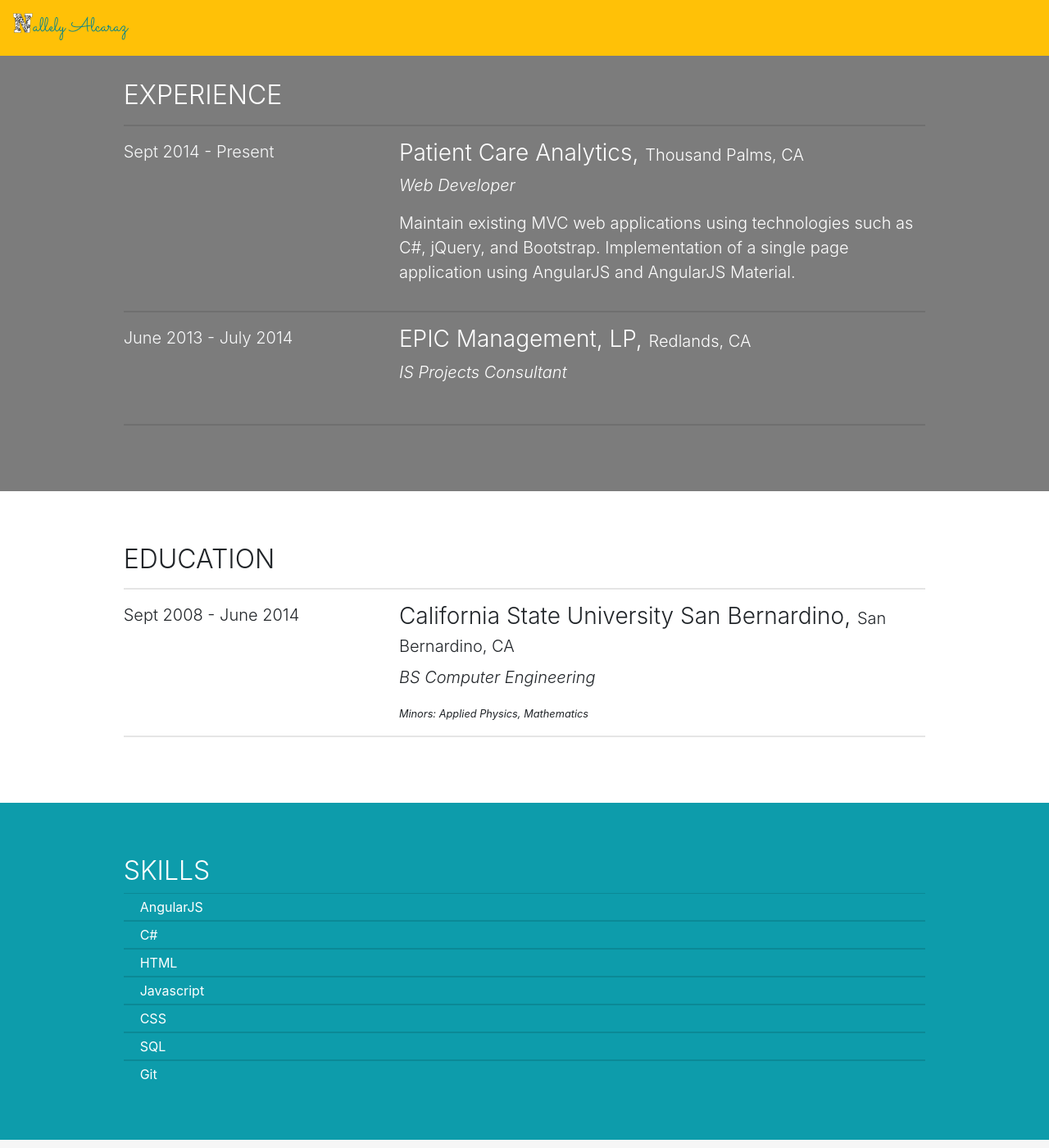
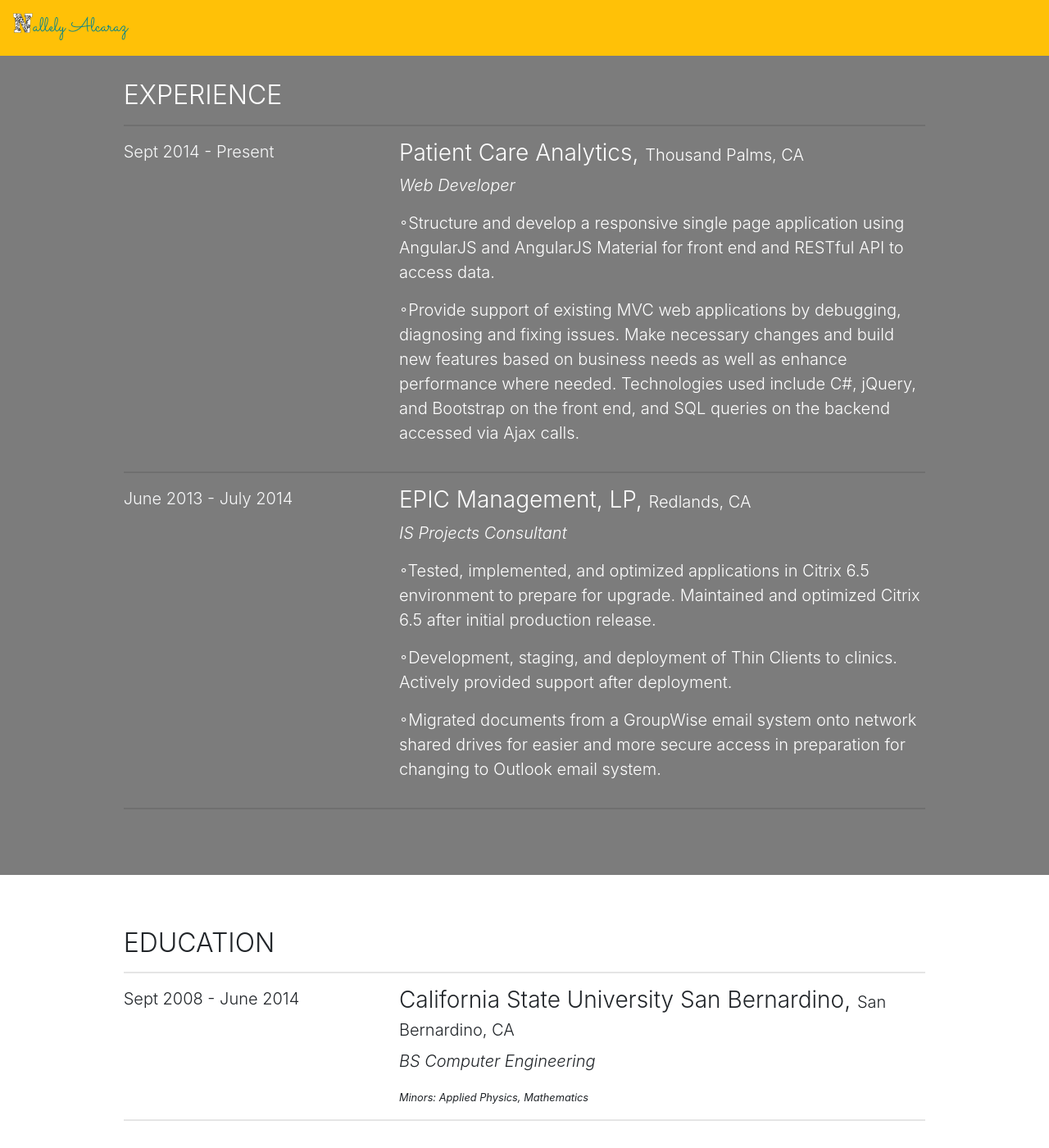
Before and after one commit to nalcaraz/nalcaraz.github.io, a Jekyll site: the page built from index.html, in a window 1280 px wide and 1400 px high, scrolled down 1065 px. Shown: the whole window at 82% size. Built offline with Jekyll 4.4.1, drawn with Linux system fonts in a browser that asks for light colours.

Commit message:
refactor(experience): add more information regarding work responsibilities

```diff
--- a/_data/experience.json
+++ b/_data/experience.json
@@ -3,15 +3,21 @@
     "company": "Patient Care Analytics",
     "dates": "Sept 2014 - Present",
     "location": "Thousand Palms, CA",
-    "responsibilities":
-      "Maintain existing MVC web applications using technologies such as C#, jQuery, and Bootstrap. Implementation of a single page application using AngularJS and AngularJS Material.",
+    "responsibilities": [
+      "Structure and develop a responsive single page application using AngularJS and AngularJS Material for front end and RESTful API to access data. ",
+      "Provide support of existing MVC web applications by debugging, diagnosing and fixing issues. Make necessary changes and build new features based on business needs as well as enhance performance where needed. Technologies used include C#, jQuery, and Bootstrap on the front end, and SQL queries on the backend accessed via Ajax calls. "
+    ],
     "title": "Web Developer"
   },
   {
     "company": "EPIC Management, LP",
     "dates": "June 2013 - July 2014",
     "location": "Redlands, CA",
-    "responsibilities": "",
+    "responsibilities": [
+      "Tested, implemented, and optimized applications in Citrix 6.5 environment to prepare for upgrade. Maintained and optimized Citrix 6.5 after initial production release.",
+      "Development, staging, and deployment of Thin Clients to clinics. Actively provided support after deployment.",
+      "Migrated documents from a GroupWise email system onto network shared drives for easier and more secure access in preparation for changing to Outlook email system."
+    ],
     "title": "IS Projects Consultant"
   }
 ]
--- a/_includes/experience.html
+++ b/_includes/experience.html
@@ -19,8 +19,9 @@
         </div>
         <div class="row">
             <div class="col-lg-8 offset-lg-4">
-                <p class="lead">{{experience.responsibilities}}</p>
-
+                {% for responsibility in experience.responsibilities %}
+                <p class="lead">&#9702;{{responsibility}}</p>
+                {% endfor %}
             </div>
         </div>
         <hr class="thick"> {% endfor %}
```
